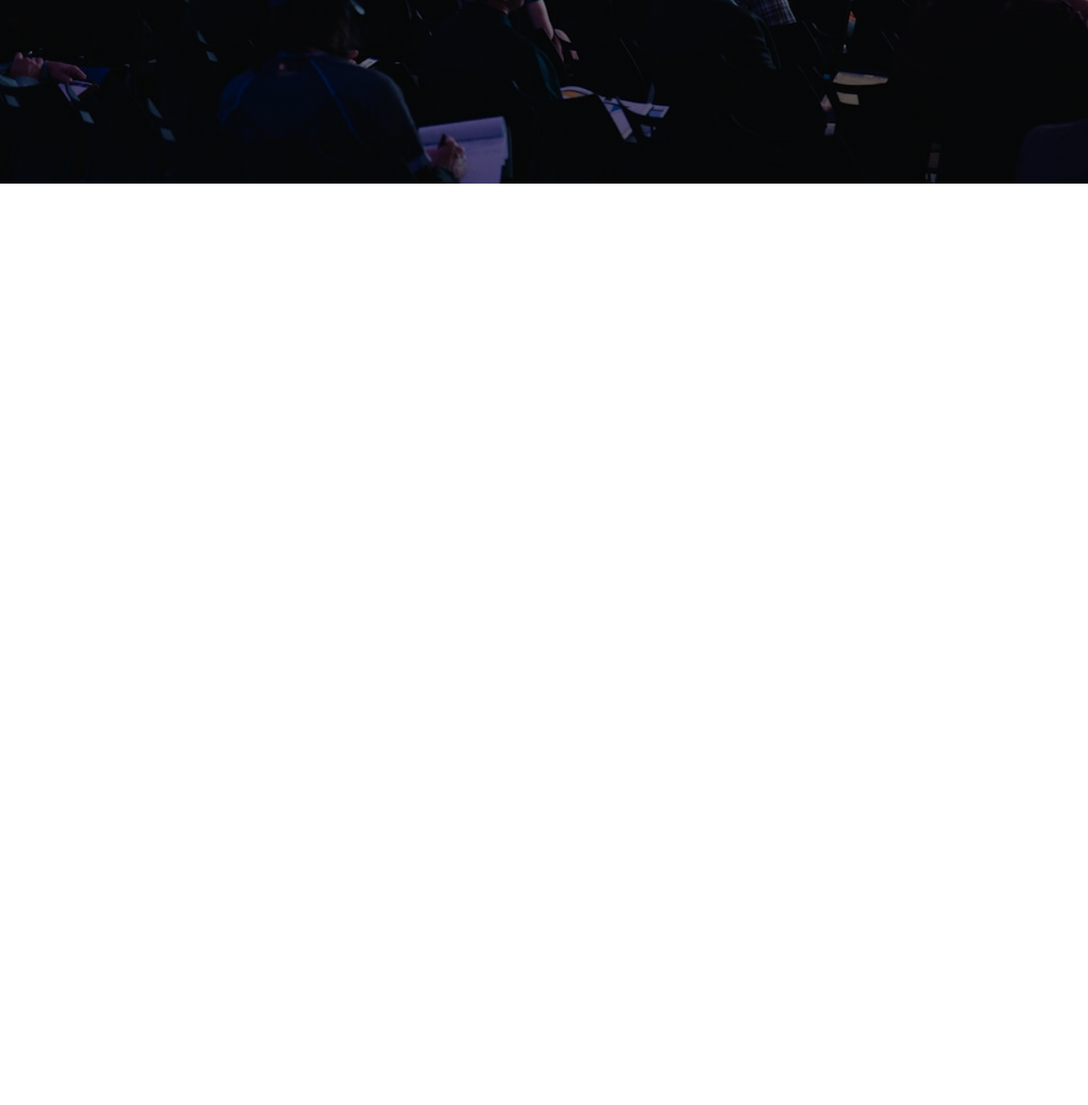
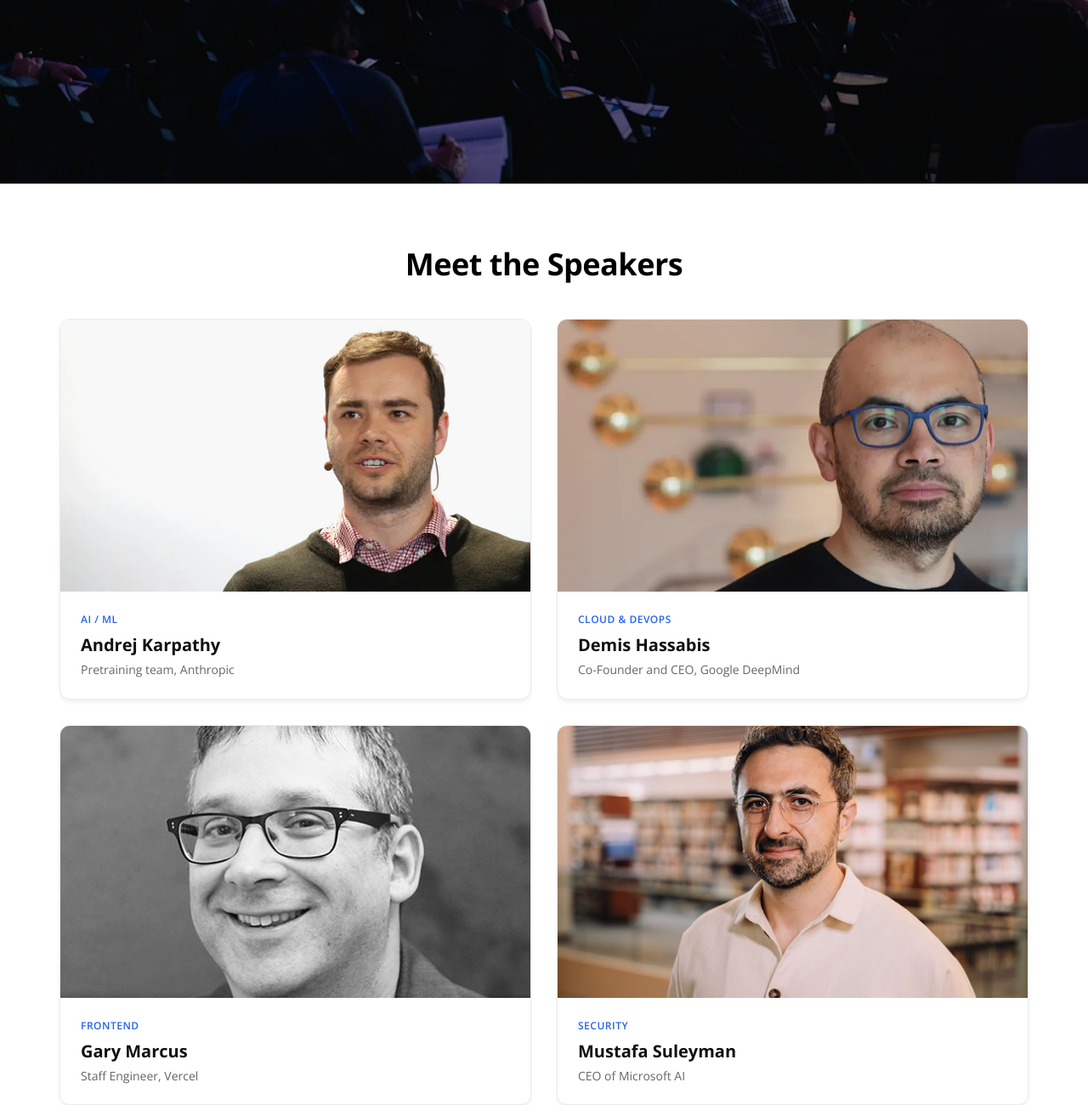
Before and after one commit to junayedcode/Assignment-1, a plain HTML site: page index.html in a window 1280 px wide. Shown: the part 572-1872 px from the top of the page at 85% size. Before the commit the page ends 800 px from the top, so only its background shows below. Drawn offline with nearby package versions, Linux system fonts and the light colour scheme.

Commit message:
fast cng

```diff
--- a/index.html
+++ b/index.html
@@ -32,12 +32,69 @@
     <header>
         <div class="hero">
             <h1>Code. Connect. Create</h1>
-            <p>Join 4,000+ engineers, founders, and builders at the premier developer <br> conference of 2026. Three days of
+            <p>Join 4,000+ engineers, founders, and builders at the premier developer <br> conference of 2026. Three
+                days of
                 cutting-edge talks, hands-on workshops, <br> and meaningful connections.</p>
             <button class="btn">Register Now</button>
         </div>
     </header>
 
+   <section class="speakers-section">
+        <h2 class="section-title">Meet the Speakers</h2>
+
+        <div class="speakers-grid">
+
+            <!-- Card 1 -->
+            <div class="speaker-card">
+                <div class="image-wrapper">
+                    <img src="./assets/andrej.png" alt="Andrej Karpathy">
+                </div>
+                <div class="card-content">
+                    <span class="category">AI / ML</span>
+                    <h3 class="name">Andrej Karpathy</h3>
+                    <p class="designation">Pretraining team, Anthropic</p>
+                </div>
+            </div>
+
+            <!-- Card 2 -->
+            <div class="speaker-card">
+                <div class="image-wrapper">
+                    <img src="./assets/demis.png" alt="Demis Hassabis">
+                </div>
+                <div class="card-content">
+                    <span class="category">Cloud & DevOps</span>
+                    <h3 class="name">Demis Hassabis</h3>
+                    <p class="designation">Co-Founder and CEO, Google DeepMind</p>
+                </div>
+            </div>
+
+            <!-- Card 3 -->
+            <div class="speaker-card">
+                <div class="image-wrapper">
+                    <img src="./assets/gary.png" alt="Gary Marcus">
+                </div>
+                <div class="card-content">
+                    <span class="category">Frontend</span>
+                    <h3 class="name">Gary Marcus</h3>
+                    <p class="designation">Staff Engineer, Vercel</p>
+                </div>
+            </div>
+
+            <!-- Card 4 -->
+            <div class="speaker-card">
+                <div class="image-wrapper">
+                    <img src="./assets/mustafa.png" alt="Mustafa Suleyman">
+                </div>
+                <div class="card-content">
+                    <span class="category">Security</span>
+                    <h3 class="name">Mustafa Suleyman</h3>
+                    <p class="designation">CEO of Microsoft AI</p>
+                </div>
+            </div>
+
+        </div>
+    </section>
+
 </body>
 
 </html>
--- a/style.css
+++ b/style.css
@@ -71,3 +71,76 @@ header{
 .hero h1{
     font-size: 50px;
 }
+
+
+.speakers-section {
+    max-width: 1140px;
+    width: 100%;
+    margin: 0 auto;
+    padding-top: 70px;
+}
+
+.section-title {
+    text-align: center;
+    font-size: 2.25rem;
+    font-weight: 700;
+    margin-bottom: 40px;
+    letter-spacing: -0.5px;
+}
+
+
+.speakers-grid {
+    display: grid;
+    grid-template-columns: repeat(2, 1fr);
+    gap: 30px;
+}
+
+
+.speaker-card {
+    background: #ffffff;
+    border: 1px solid #eaeaea;
+    border-radius: 12px;
+    overflow: hidden;
+    box-shadow: 0 4px 6px -1px rgba(0, 0, 0, 0.05), 0 2px 4px -1px rgba(0, 0, 0, 0.03);
+
+}
+.image-wrapper {
+    width: 100%;
+    height: 320px;
+    overflow: hidden;
+}
+
+.image-wrapper img {
+    width: 100%;
+    height: 100%;
+    object-fit: cover;
+    object-position: center;
+}
+
+
+.card-content {
+    padding: 24px;
+}
+
+.category {
+    display: block;
+    font-size: 0.75rem;
+    text-transform: uppercase;
+    font-weight: 600;
+    color: #2563eb;
+    margin-bottom: 8px;
+    letter-spacing: 0.5px;
+}
+
+.name {
+    font-size: 1.25rem;
+    font-weight: 700;
+    color: #111111;
+    margin-bottom: 6px;
+}
+
+.designation {
+    font-size: 0.875rem;
+    color: #666666;
+    line-height: 1.4;
+}
```
